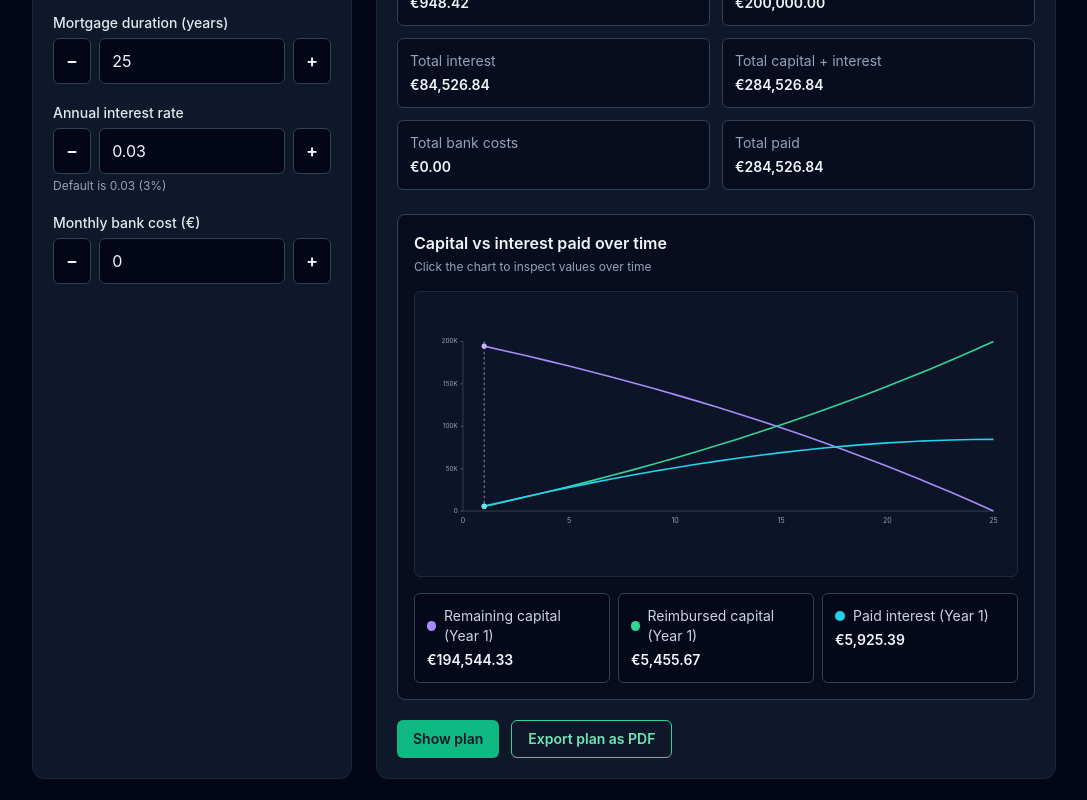
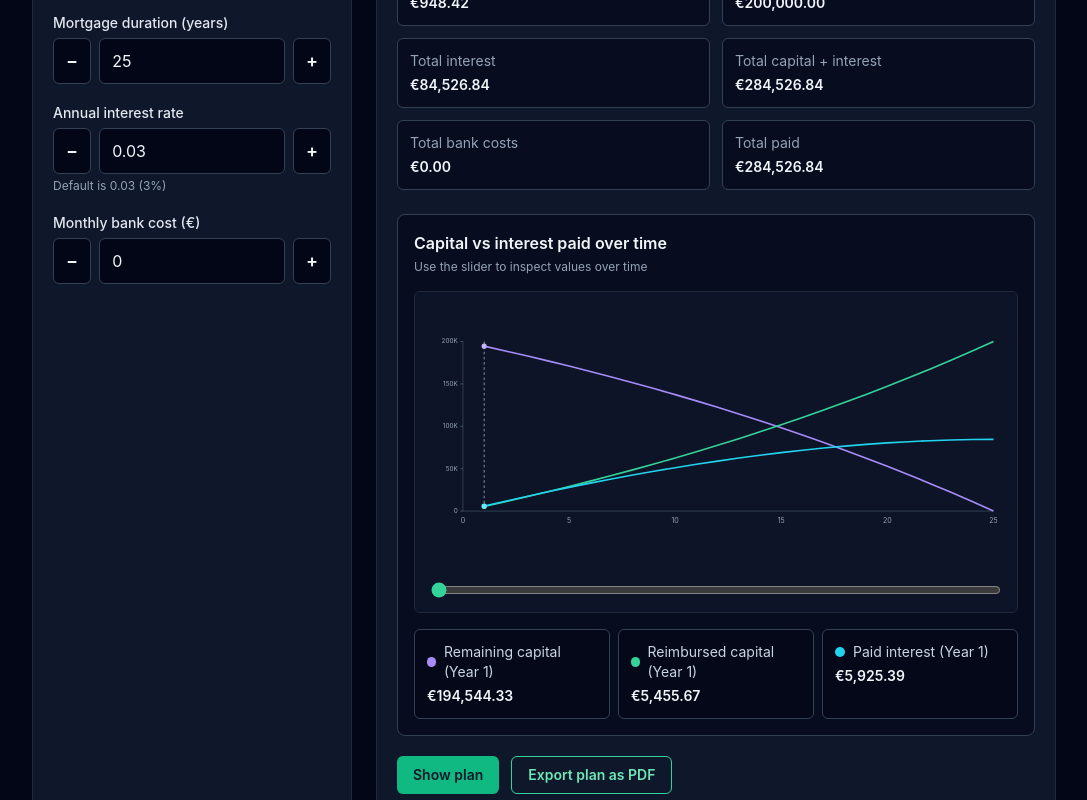
Before and after one commit to samdalvai/mortgage-calculator, a React (Vite) app: page / in a window 1280 px wide. Shown: the part 399-1199 px from the top of the page, without its empty margins (96-1183 px from the left). Built offline with nearby package versions, Linux system fonts and the light colour scheme; the HTML template or start-up script is replaced by a standard one.

Commit message:
Replace interactive chart click with year slider

```diff
--- a/src/App.tsx
+++ b/src/App.tsx
@@ -99,7 +99,7 @@ const TRANSLATIONS: Record<SupportedLanguage, Translation> = {
     interestPaid: 'Interest paid',
     capitalPlusInterest: 'Capital + interest',
     chartTitle: 'Capital vs interest paid over time',
-    chartSubtitle: 'Click the chart to inspect values over time',
+    chartSubtitle: 'Use the slider to inspect values over time',
     yearLabel: 'Year',
     chartReimbursedCapitalLegend: 'Reimbursed capital',
     chartRemainingCapitalLegend: 'Remaining capital',
@@ -158,7 +158,7 @@ const TRANSLATIONS: Record<SupportedLanguage, Translation> = {
     interestPaid: 'Interessi pagati',
     capitalPlusInterest: 'Capitale + interessi',
     chartTitle: 'Capitale vs interessi pagati nel tempo',
-    chartSubtitle: 'Fai clic sul grafico per vedere i valori nel tempo',
+    chartSubtitle: 'Usa il cursore per vedere i valori nel tempo',
     yearLabel: 'Anno',
     chartReimbursedCapitalLegend: 'Capitale rimborsato',
     chartRemainingCapitalLegend: 'Capitale residuo',
@@ -218,7 +218,7 @@ const TRANSLATIONS: Record<SupportedLanguage, Translation> = {
     interestPaid: 'Intérêts payés',
     capitalPlusInterest: 'Capital + intérêts',
     chartTitle: 'Capital vs intérêts payés au fil du temps',
-    chartSubtitle: 'Cliquez sur le graphique pour inspecter les valeurs dans le temps',
+    chartSubtitle: 'Utilisez le curseur pour inspecter les valeurs dans le temps',
     yearLabel: 'Année',
     chartReimbursedCapitalLegend: 'Capital remboursé',
     chartRemainingCapitalLegend: 'Capital restant',
@@ -278,7 +278,7 @@ const TRANSLATIONS: Record<SupportedLanguage, Translation> = {
     interestPaid: 'Gezahlte Zinsen',
     capitalPlusInterest: 'Kapital + Zinsen',
     chartTitle: 'Gezahltes Kapital vs. Zinsen im Zeitverlauf',
-    chartSubtitle: 'Klicken Sie auf das Diagramm, um Werte über die Zeit zu sehen',
+    chartSubtitle: 'Verwenden Sie den Schieberegler, um Werte im Zeitverlauf zu sehen',
     yearLabel: 'Jahr',
     chartReimbursedCapitalLegend: 'Getilgtes Kapital',
     chartRemainingCapitalLegend: 'Restkapital',
@@ -816,27 +816,13 @@ function InteractiveChart({ data, maxAmount, selectedYear, onYearChange }: Inter
       .map((point, index) => `${index === 0 ? 'M' : 'L'} ${xForIndex(index)} ${yForValue(extractor(point))}`)
       .join(' ')
 
-  const updateYearFromClientX = (clientX: number, element: SVGSVGElement) => {
-    const bounds = element.getBoundingClientRect()
-    const relativeX = Math.min(Math.max(clientX - bounds.left - padding.left, 0), innerWidth)
-    const year = data.length === 0 ? 1 : Math.round((relativeX / innerWidth) * data.length)
-    onYearChange(Math.min(Math.max(year, 1), data.length))
-  }
-
   return (
     <div className="mt-4 rounded-md border border-slate-800 bg-slate-900/80 p-2 sm:p-3">
       <svg
         viewBox={`0 0 ${width} ${height}`}
-        className="h-[260px] w-full cursor-crosshair touch-pan-y"
+        className="h-[260px] w-full"
         role="img"
         aria-label="Mortgage capital and interest chart"
-        onClick={(event) => updateYearFromClientX(event.clientX, event.currentTarget)}
-        onPointerDown={(event) => updateYearFromClientX(event.clientX, event.currentTarget)}
-        onPointerMove={(event) => {
-          if (event.buttons === 1 || event.pointerType === 'touch') {
-            updateYearFromClientX(event.clientX, event.currentTarget)
-          }
-        }}
       >
         <line
           x1={padding.left}
@@ -893,6 +879,18 @@ function InteractiveChart({ data, maxAmount, selectedYear, onYearChange }: Inter
           </>
         ) : null}
       </svg>
+      <div className="mt-3 px-1">
+        <input
+          type="range"
+          min={1}
+          max={data.length}
+          step={1}
+          value={Math.min(Math.max(selectedYear, 1), data.length)}
+          onChange={(event) => onYearChange(Number(event.target.value))}
+          aria-label="Select chart year"
+          className="h-2 w-full cursor-pointer accent-emerald-400"
+        />
+      </div>
     </div>
   )
 }
```
